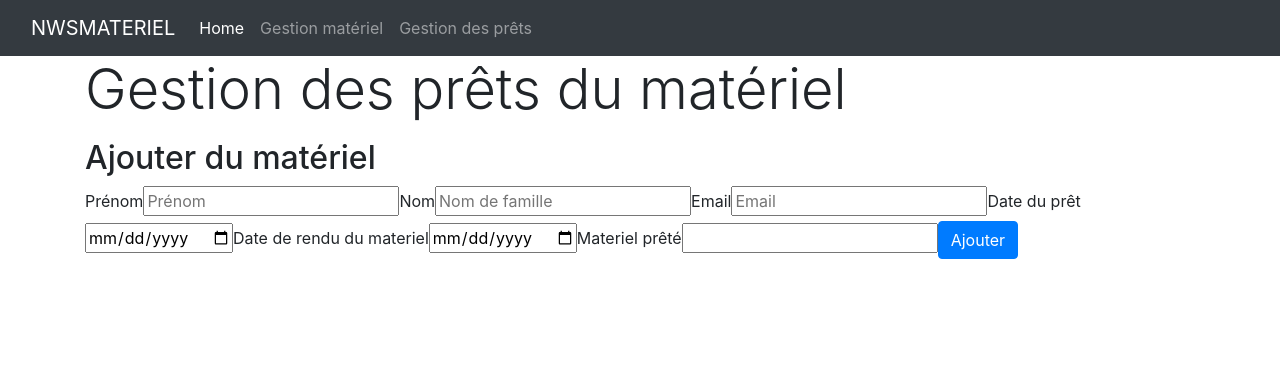
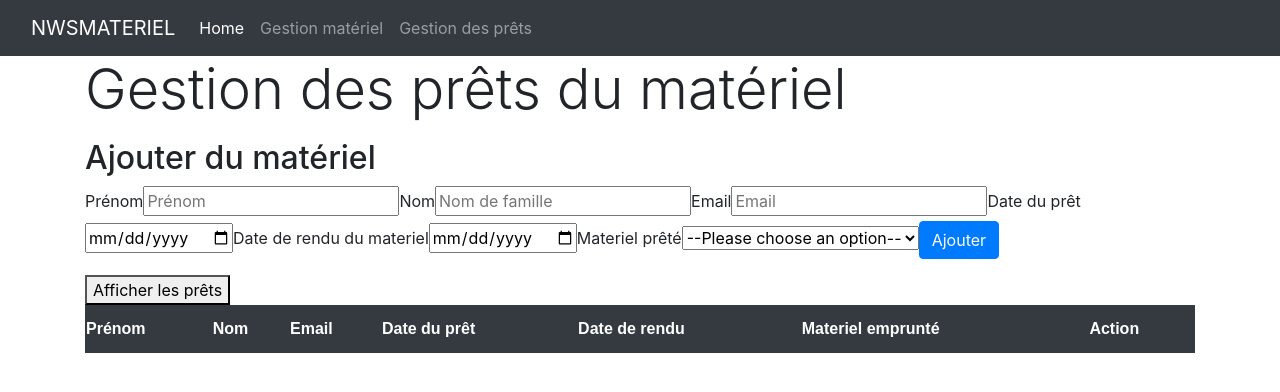
Before and after one commit to EnzoHerichard/nws_inventory, a React (Create React App) app in the folder client/: page /pret_materiel in a window 1280 px wide. Shown: the top 392 px of the page. Built offline with nearby package versions, Linux system fonts and the light colour scheme.

Commit message:
feat: add pret

```diff
--- a/client/src/Pages/materiel.js
+++ b/client/src/Pages/materiel.js
@@ -34,7 +34,7 @@ function GestionMaterial() {
             .then((response) => {
                 setMaterialsList(
                     materialsList.filter((val) => {
-                        return val.idmaterials != idmaterials;
+                        return val.idmaterials !== idmaterials;
                     })
                 );
             });
@@ -48,7 +48,7 @@ function GestionMaterial() {
         .then((response) => {
             setMaterialsList(
                 materialsList.map((val) => {
-                    return val.idmaterials == idmaterials ? {idmaterials: val.idmaterials, name: val.name, description: val.description} : val
+                    return val.idmaterials === idmaterials ? {idmaterials: val.idmaterials, name: val.name, description: val.description} : val
                 })
             );
         });
--- a/client/src/Pages/pret.js
+++ b/client/src/Pages/pret.js
@@ -7,8 +7,9 @@ function GestionPret(){
     const [dateDeb, setDateDeb] = useState('');
     const [dateFin, setDateFin] = useState('');
     const [idmaterials, setIdmaterials] = useState('');
+    const [materialsList, setMaterialsList] = useState([]);
+    const [reservationList, setReservationList] = useState([]);
 
-    const [materialsList, setMaterialsList] = useState([]);
     const addReservation = () => {
         fetch('http://localhost:3001/createReservation', {
             method: 'POST',
@@ -20,15 +21,19 @@ function GestionPret(){
 
         })
     };
-    const getMaterials = () => {
-        fetch('http://localhost:3001/materials', {
+    const getMaterialsNotReserved = () => {
+        fetch('http://localhost:3001/materialsNR', {
             method: 'GET',
             headers: { "Content-Type": "application/json" },
         }).then(response => response.json())
         .then(response => setMaterialsList(response))
     }
-    function getReservation(){
-
+    const getReservation = () => {
+        fetch('http://localhost:3001/reservations', {
+            method: 'GET',
+            headers: { "Content-Type": "application/json" },
+        }).then(response => response.json())
+        .then(response => setReservationList(response))
     }
     return (
         <div className="container">
@@ -46,7 +51,7 @@ function GestionPret(){
                             <label>Prénom</label>
                             <input type="text" onChange={(event) => {
                                 setFirstName(event.target.value);
-                            }} className="form-input" id="fisrtName" placeholder="Prénom" />
+                            }} className="form-input" id="firstName" placeholder="Prénom" />
                             <label>Nom</label>
                             <input type="text" onChange={(event) => {
                                 setLastName(event.target.value);
@@ -64,12 +69,57 @@ function GestionPret(){
                                 setDateFin(event.target.value);
                             }} className="form-input" id="dateFin" />
                             <label>Materiel prêté</label>
-                            <input type="text" onChange={(event) => {
-                                setIdmaterials(event.target.value);
-                            }} className="form-input" id="idmaterials" />
+                            <select onChange={(event) => {
+                                            setIdmaterials(event.target.value);
+                                        }} onClick={getMaterialsNotReserved}>
+                                        <option value="">--Please choose an option--</option>
+                                {materialsList.map((val, key) => {
+                                    return (
+
+                                        <option value={val.idmaterials}>{val.name}</option>
+                                    );
+                                })}
+                            </select>
                             <button type="submit" className="btn btn-primary" >Ajouter</button>
                         </div>
                     </form>
+                </div>
+            </div>
+            <div className="row">
+                <div className="col-md-12">
+                    <button onClick={() => {getReservation();}}>Afficher les prêts</button>
+                    <table>
+                                <tbody>
+                                <tr>
+                                    <th>Prénom</th>
+                                    <th>Nom</th>
+                                    <th>Email</th>
+                                    <th>Date du prêt</th>
+                                    <th>Date de rendu</th>
+                                    <th>Materiel emprunté</th>
+                                    <th>Action</th>
+                                </tr>
+
+                    {reservationList.map((val,key)=> {
+                        return (
+                                <tr>
+                                    <td>{val.firstName}</td>
+                                    <td>{val.lastName}</td>
+                                    <td>{val.email}</td>
+                                    <td>{val.dateDeb.toLocaleDateString("fr")}</td>
+                                    <td>{val.dateFin.toLocaleDateString("fr")}</td>
+                                    <td>{val.name}</td>
+                                    <button /*onClick={()=> {deleteMaterials(val.idmaterials)}}*/>Terminer</button>
+                                    <button onClick={()=> {updateMaterials(val.idmaterials)}}>Rappeler</button>
+                                </tr>
+                            );
+                        })}
+
+
+
+
+                    </tbody>
+                    </table>
                 </div>
             </div>
         </div>
```
Also changed, not shown: 1 other file (tests, documents, lock files or other folders).
